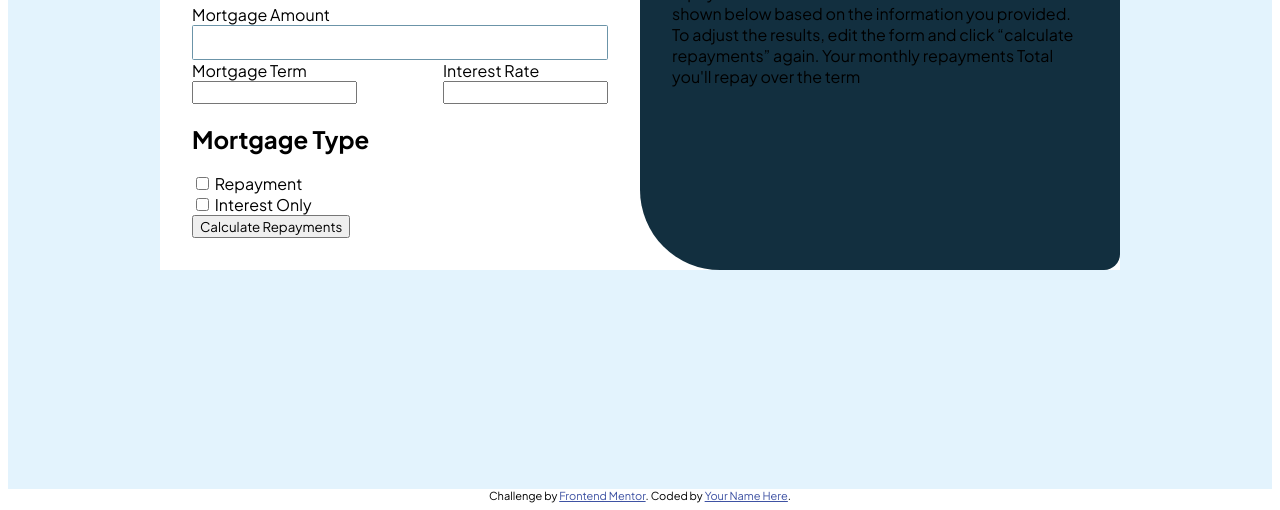
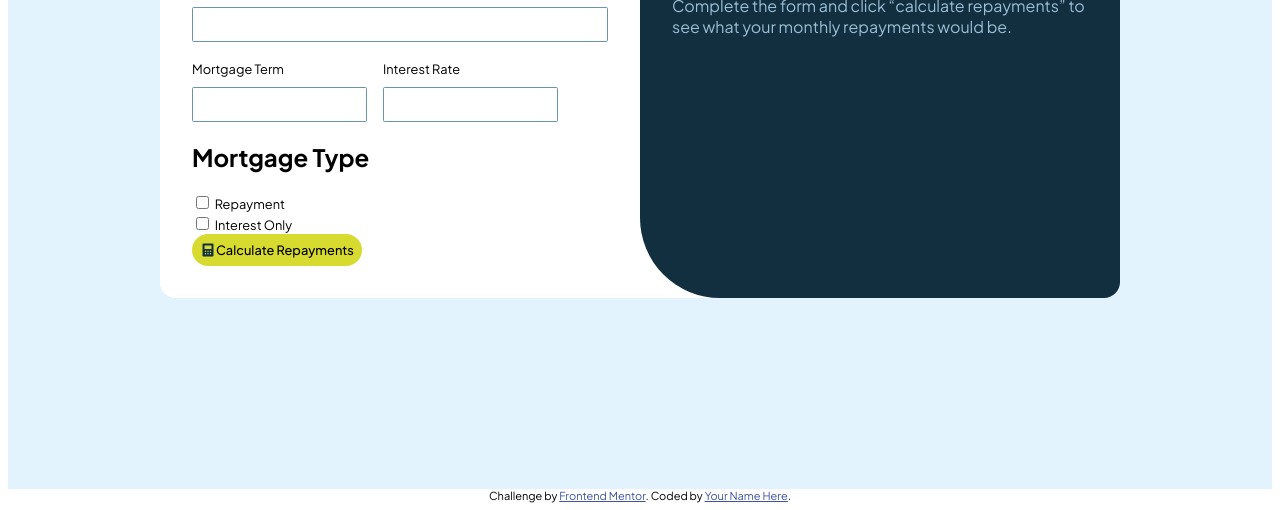
Before and after one commit to CtrlAltSudo/Mortgage-repayment-calculator, a plain HTML site: page index.html in a window 1280 px wide. Shown: the part 319-829 px from the top of the page. Drawn offline with Linux system fonts and the light colour scheme.

Commit message:
added styling to button, inputs and added spacing to input labels

```diff
--- a/index.html
+++ b/index.html
@@ -46,13 +46,14 @@
         <input type="checkbox" name="Interest" id="int">
         <label for="int">Interest Only</label><br>
       </form>
-     <button>Calculate Repayments</button>
+     <button id="calButton"> <img src="/images/icon-calculator.svg" alt="calculate button">Calculate Repayments</button>
     </div>
 
 <div id="resultsContainer">
   <!-- Empty results start -->
 
-  Results shown here
+  <h1>Results shown here</h1>
+
 
   Complete the form and click “calculate repayments” to see what
   your monthly repayments would be.
@@ -60,15 +61,15 @@
   <!-- Empty results end -->
 
   <!-- Completed results start -->
+<!-- <h1>  Your results</h1>
 
-  Your results
 
   Your results are shown below based on the information you provided.
   To adjust the results, edit the form and click “calculate repayments” again.
 
   Your monthly repayments
 
-  Total you'll repay over the term
+  Total you'll repay over the term -->
 
   <!-- Completed results end -->
 </div>
--- a/style.css
+++ b/style.css
@@ -25,6 +25,7 @@ main {
     width: 60rem;
     display: flex;
     background-color: var(--White);
+    border-radius: 1rem;
 }
 #mortgageContainer, #resultsContainer {
     width: 50%;
@@ -32,10 +33,13 @@ main {
 }
 #mortgageContainer {
     background-color: var(--White);
+    border-radius: 1rem;
+
 }
 #resultsContainer {
     background-color: var(--Slate900);
     border-radius: 0 1rem 1rem 5rem;
+    color: var(--Slate300);
 }
 .topHeadButton {
     display: flex;
@@ -50,10 +54,18 @@ h3 {
 }
 label {
     text-align: left;
+    font-size: 0.8rem;
+    margin: 0.3rem 0 0.65rem 0;
 }
 #inlineWrapInputs {
     display: flex;
-    justify-content: space-between;
+    gap: 1rem;
+}
+#inlineWrapInputs .inputWrap input {
+   width: 100%;
+}
+#morAmount {
+    margin-bottom: 0.9rem;
 }
 .topHeadButton h1 {
     font-size: 1.2rem;
@@ -70,12 +82,24 @@ label {
     margin-top: 0;
 
 }
-#morAmount {
+input {
     padding: 0.5rem;
     border-radius: 0.1rem;
     border: 1px solid var(--Slate500);
 
 }
-#morAmount {
-
+#calButton {
+    border: none;
+    background-color: var(--Lime);
+    border-radius: 1rem;
+    padding: 0.5rem;
+    font-size: 0.8rem;
+    font-weight: 500;
+    width: auto;
 }
+#calButton img {
+    width: 1rem;
+    height: auto;
+    display: inline;
+    vertical-align:text-bottom;
+}
```
